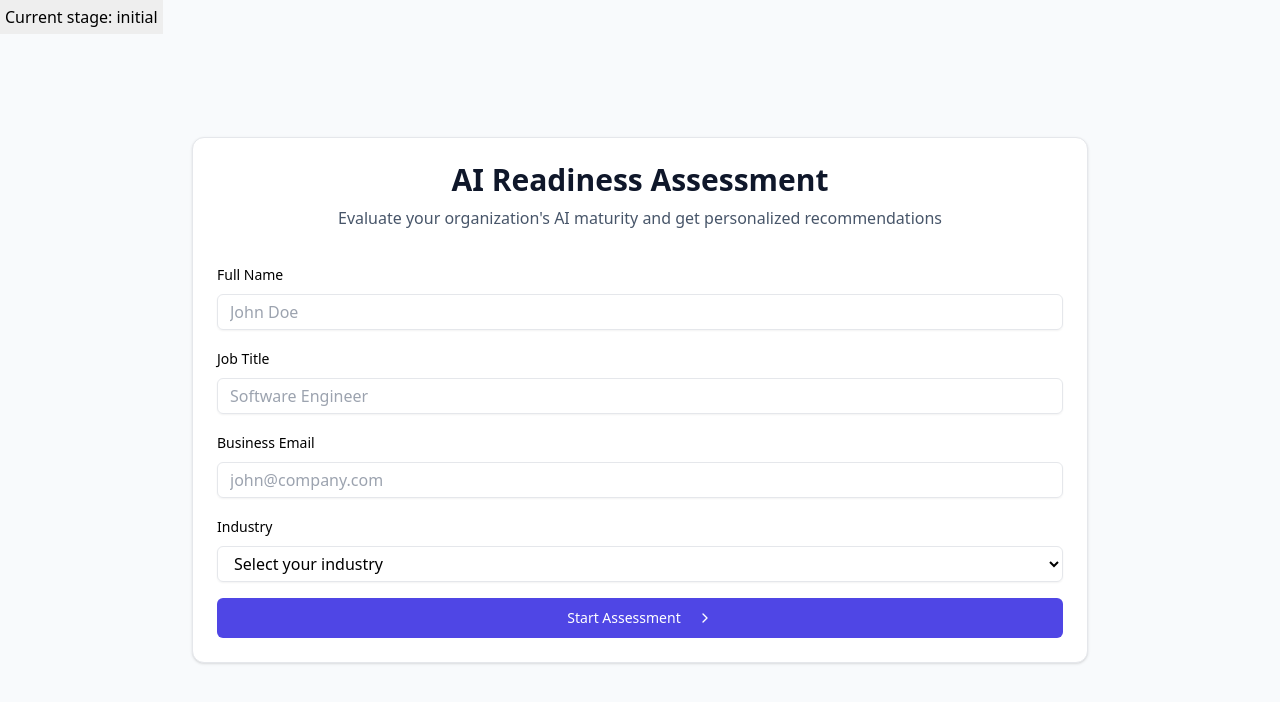
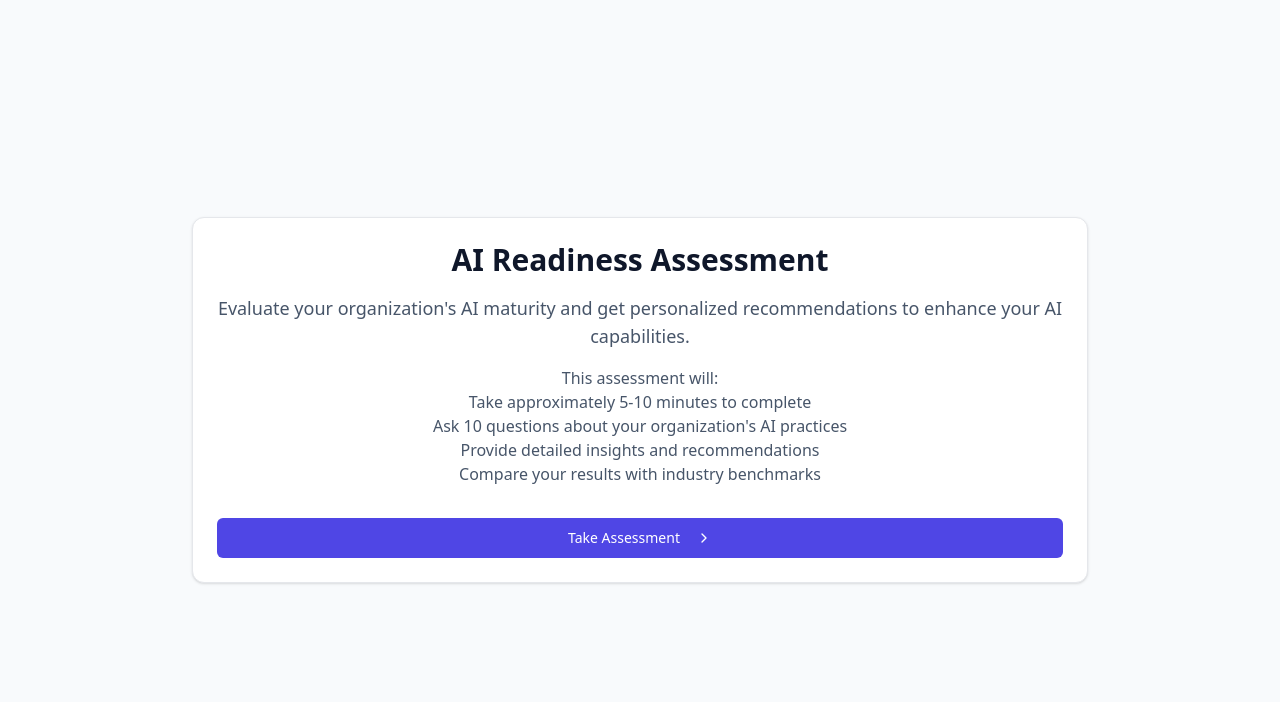
Before and after one commit to austinbagley/ai-readiness-svelte, a Svelte app: page / in a window 1280 px wide. Shown: the top 702 px of the page. Built offline with nearby package versions, Linux system fonts and the light colour scheme.

Commit message:
changed flow to start with questions

```diff
--- a/src/App.svelte
+++ b/src/App.svelte
@@ -1,6 +1,9 @@
+<!-- App.svelte -->
+
 <script lang="ts">
   import { onMount } from 'svelte';
   import { currentStage, assessment } from './lib/stores';
+  import Intro from './components/Intro.svelte';
   import InitialForm from './components/InitialForm.svelte';
   import SurveyQuestion from './components/SurveyQuestion.svelte';
   import Results from './components/Results.svelte';
@@ -8,37 +11,18 @@
   onMount(() => {
     console.log('App mounted, current stage:', $currentStage);
   });
-
-  $: {
-    console.log('Stage changed to:', $currentStage);
-    console.log('Current assessment state:', $assessment);
-  }
 </script>
 
 <main class="min-h-screen bg-slate-50">
-  <div class="debug-info">Current stage: {$currentStage}</div>
   {#key $currentStage}
-    {#if $currentStage === 'initial'}
+    {#if $currentStage === 'intro'}
+      <Intro />
+    {:else if $currentStage === 'survey'}
+      <SurveyQuestion />
+    {:else if $currentStage === 'userForm'}
       <InitialForm />
-    {:else if $currentStage === 'survey'}
-      <div class="debug-container">
-        {@html '<!-- survey container -->'}
-        <SurveyQuestion />
-      </div>
     {:else}
       <Results />
     {/if}
   {/key}
 </main>
-
-<style>
-  .debug-info {
-    position: fixed;
-    top: 0;
-    left: 0;
-    background: #eee;
-    padding: 5px;
-    z-index: 1000;
-  }
-
-</style>
--- a/src/components/InitialForm.svelte
+++ b/src/components/InitialForm.svelte
@@ -1,3 +1,5 @@
+<!-- InitialForm.svelte -->
+
 <script lang="ts">
   import { assessment } from '../lib/stores';
   import Card from '././ui/Card.svelte';
@@ -7,6 +9,7 @@
   import Select from '././ui/Select.svelte';
   import { ChevronRight } from 'lucide-svelte';
   import type { UserData } from '../lib/types';
+  import { currentStage } from '../lib/stores';
 
   // Form data with type safety
   let formData: UserData = {
@@ -29,9 +32,10 @@
 
   // Form submission handler
   function handleSubmit() {
-    console.log('submit handled yo')
     assessment.updateUserData(formData);
+    currentStage.set('results');
   }
+
 </script>
 
 <div class="min-h-screen bg-slate-50 flex items-center justify-center p-4">
--- /dev/null
+++ b/src/components/Intro.svelte
@@ -0,0 +1,45 @@
+<!-- components/Intro.svelte -->
+<script lang="ts">
+    import { currentStage } from '../lib/stores';
+    import Card from './ui/Card.svelte';
+    import Button from './ui/Button.svelte';
+    import { ChevronRight } from 'lucide-svelte';
+
+    function startAssessment() {
+      currentStage.set('survey');
+    }
+  </script>
+
+  <div class="min-h-screen bg-slate-50 flex items-center justify-center p-4">
+    <Card class="w-full max-w-4xl bg-white">
+      <div class="p-6">
+        <div class="space-y-8">
+          <div class="text-center space-y-4">
+            <h1 class="text-3xl font-bold text-slate-900">
+              AI Readiness Assessment
+            </h1>
+            <p class="text-lg text-slate-600">
+              Evaluate your organization's AI maturity and get personalized recommendations to enhance your AI capabilities.
+            </p>
+            <div class="prose max-w-none text-slate-600">
+              <p>This assessment will:</p>
+              <ul>
+                <li>Take approximately 5-10 minutes to complete</li>
+                <li>Ask 10 questions about your organization's AI practices</li>
+                <li>Provide detailed insights and recommendations</li>
+                <li>Compare your results with industry benchmarks</li>
+              </ul>
+            </div>
+          </div>
+
+          <Button
+            on:click={startAssessment}
+            class="w-full bg-indigo-600 hover:bg-indigo-700 text-white"
+          >
+            Take Assessment
+            <ChevronRight class="ml-2 h-4 w-4" />
+          </Button>
+        </div>
+      </div>
+    </Card>
+  </div>
--- a/src/components/Results.svelte
+++ b/src/components/Results.svelte
@@ -1,3 +1,5 @@
+<!-- Results.svelte -->
+
 <script lang="ts">
     import { onMount, onDestroy } from 'svelte';
     import type { ChartData, ChartOptions } from 'chart.js';
--- a/src/components/SurveyQuestion.svelte
+++ b/src/components/SurveyQuestion.svelte
@@ -1,3 +1,5 @@
+<!-- SurveyQuestions.svelte -->
+
 <script lang="ts">
     import { onMount } from 'svelte';
     import { assessment } from '../lib/stores';
@@ -6,6 +8,7 @@
     import Progress from './ui/Progress.svelte';
     import { fade } from 'svelte/transition';
     import type { Answer } from '../lib/types';
+    import { currentStage } from '../lib/stores';
 
     console.log('SurveyQuestion script executing');
 
@@ -35,6 +38,10 @@
         component: currentQuestion.component
       };
       assessment.addAnswer(answer);
+
+      if ($assessment.currentQuestionIndex === questions.length - 1) {
+      currentStage.set('userForm');
+  }
     }
 </script>
 
--- a/src/lib/stores.ts
+++ b/src/lib/stores.ts
@@ -39,8 +39,11 @@ function createAssessmentStore() {
 
 export const assessment = createAssessmentStore();
 
-export const currentStage = derived(assessment, $assessment => {
-  if (!$assessment.userData) return 'initial';
-  if (!$assessment.isComplete) return 'survey';
-  return 'results';
-});
+// export const currentStage = derived(assessment, $assessment => {
+//   if (!$assessment.userData) return 'initial';
+//   if (!$assessment.isComplete) return 'survey';
+//   return 'results';
+// });
+
+type Stage = 'intro' | 'survey' | 'userForm' | 'results';
+export const currentStage = writable<Stage>('intro');
```
